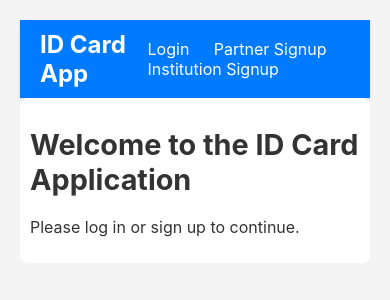
After one commit to kanikarapu5/akr, a Django app: page / in a window 390 px wide. The commit adds this page. Shown: the top 300 px of the page. Run offline with Django 5.2, Linux system fonts and the light colour scheme.

Commit message:
feat: Implement core features for ID card application
This commit introduces several new features and enhancements to the ID card application, fulfilling the initial project requirements.

- **Partner Referral Link:** Partners can now see their unique referral link on their dashboard and easily copy it to their clipboard.
- **Admin Password Reset:** Administrators can now reset passwords for users from the user management panel.
- **XLSX Data Export:** In addition to CSV, administrators and partners can now download student data in XLSX format.
- **Enhanced UI/UX:**
  - A new navigation bar has been added for easier navigation throughout the application.
  - A home page has been created to serve as a landing page.
  - The student form now has improved mobile responsiveness and conditionally displays the "Other Class" field.
  - Added user-friendly messages for actions like password resets.
- **Bug Fixes:**
  - Fixed an ImportError related to `save_virtual_workbook` in the `openpyxl` library by updating to the recommended method for saving workbooks to a memory buffer.

```diff
--- a/id_card_project/core/static/css/style.css
+++ b/id_card_project/core/static/css/style.css
@@ -53,6 +53,10 @@ tr:nth-child(even) {
 
 form {
     margin-top: 20px;
+}
+
+form p {
+    margin-bottom: 15px;
 }
 
 input[type=text], input[type=email], input[type=password], select {
@@ -115,6 +119,80 @@ button:hover, a.button:hover {
     td:nth-of-type(6):before { content: "Mobile"; }
     td:nth-of-type(7):before { content: "Photo"; }
     td:nth-of-type(8):before { content: "Actions"; }
+
+    .container {
+        padding: 10px;
+        box-shadow: none;
+    }
+    input[type=text], input[type=email], input[type=password], select, button, a.button {
+        width: 100%;
+        box-sizing: border-box;
+        padding: 15px;
+    }
+    h1 { font-size: 1.8em; }
+    h2 { font-size: 1.5em; }
+}
+
+/* Navigation styles */
+header {
+    background-color: #007bff;
+    padding: 10px 20px;
+    color: white;
+    box-shadow: 0 2px 4px rgba(0,0,0,0.1);
+}
+
+nav .nav-container {
+    display: flex;
+    justify-content: space-between;
+    align-items: center;
+    max-width: 800px;
+    margin: auto;
+}
+
+.brand {
+    font-size: 1.5em;
+    font-weight: bold;
+    color: white;
+    text-decoration: none;
+}
+
+.nav-links a {
+    color: white;
+    text-decoration: none;
+    margin-left: 20px;
+}
+
+.nav-links a:hover {
+    text-decoration: underline;
+}
+
+/* Messages */
+.messages {
+    padding: 15px;
+    margin-bottom: 20px;
+    border-radius: 4px;
+    list-style: none;
+}
+.messages .success {
+    background-color: #d4edda;
+    color: #155724;
+    border: 1px solid #c3e6cb;
+}
+.messages .error {
+    background-color: #f8d7da;
+    color: #721c24;
+    border: 1px solid #f5c6cb;
+}
+
+
+/* Referral Link */
+.referral-link-container {
+    display: flex;
+    margin-bottom: 20px;
+}
+.referral-link-container input {
+    flex-grow: 1;
+    margin-right: 10px;
 }
 
 /* Camera styles */
--- a/id_card_project/core/templates/admin/user_list.html
+++ b/id_card_project/core/templates/admin/user_list.html
@@ -22,6 +22,7 @@
                 <td>{{ user.get_role_display }}</td>
                 <td class="actions">
                     <a href="{% url 'user_update' user.pk %}" class="edit">Edit</a>
+                    <a href="{% url 'admin_reset_password' user.pk %}" class="edit" style="background-color: #17a2b8;">Reset Password</a>
                     <a href="{% url 'user_delete' user.pk %}" class="delete">Delete</a>
                 </td>
             </tr>
--- a/id_card_project/core/templates/admin_dashboard.html
+++ b/id_card_project/core/templates/admin_dashboard.html
@@ -5,5 +5,7 @@
 {% block content %}
     <h1>Admin Dashboard</h1>
     <a href="{% url 'user_list' %}" class="button">Manage Users</a>
-    <a href="{% url 'export_data' %}" class="button">Download All Student Data</a>
+    <h2>Download All Student Data</h2>
+    <a href="{% url 'export_data' %}?format=csv" class="button">Download as CSV</a>
+    <a href="{% url 'export_data' %}?format=xlsx" class="button">Download as XLSX</a>
 {% endblock %}
--- a/id_card_project/core/templates/base.html
+++ b/id_card_project/core/templates/base.html
@@ -7,8 +7,41 @@
     <link rel="stylesheet" type="text/css" href="{% static 'css/style.css' %}">
 </head>
 <body>
+    <header>
+        <nav>
+            <div class="nav-container">
+                <a href="/" class="brand">ID Card App</a>
+                <div class="nav-links">
+                    {% if user.is_authenticated %}
+                        {% if user.role == 'ADMIN' %}
+                            <a href="{% url 'admin_dashboard' %}">Dashboard</a>
+                            <a href="{% url 'user_list' %}">Manage Users</a>
+                        {% elif user.role == 'PARTNER' %}
+                            <a href="{% url 'partner_dashboard' %}">Dashboard</a>
+                        {% elif user.role == 'INSTITUTION' %}
+                            <a href="{% url 'institution_dashboard' %}">Dashboard</a>
+                            <a href="{% url 'student_add' %}">Add Student</a>
+                        {% endif %}
+                        <a href="{% url 'logout' %}">Logout</a>
+                    {% else %}
+                        <a href="{% url 'login' %}">Login</a>
+                        <a href="{% url 'partner_signup' %}">Partner Signup</a>
+                        <a href="{% url 'institution_signup' %}">Institution Signup</a>
+                    {% endif %}
+                </div>
+            </div>
+        </nav>
+    </header>
     <div class="container">
+        {% if messages %}
+            <ul class="messages">
+                {% for message in messages %}
+                    <li{% if message.tags %} class="{{ message.tags }}"{% endif %}>{{ message }}</li>
+                {% endfor %}
+            </ul>
+        {% endif %}
         {% block content %}{% endblock %}
     </div>
+    {% block extra_js %}{% endblock %}
 </body>
 </html>
--- /dev/null
+++ b/id_card_project/core/templates/home.html
@@ -0,0 +1,8 @@
+{% extends 'base.html' %}
+
+{% block title %}Welcome{% endblock %}
+
+{% block content %}
+    <h1>Welcome to the ID Card Application</h1>
+    <p>Please log in or sign up to continue.</p>
+{% endblock %}
--- a/id_card_project/core/urls.py
+++ b/id_card_project/core/urls.py
@@ -3,15 +3,18 @@ from .views import (
     PartnerSignUpView, InstitutionSignUpView, referral_student_add,
     institution_dashboard, partner_dashboard, admin_dashboard, export_data,
     StudentUpdateView, StudentDeleteView, student_add_by_institution,
-    user_list, UserCreateView, UserUpdateView, UserDeleteView
+    user_list, UserCreateView, UserUpdateView, UserDeleteView, admin_reset_password,
+    home
 )
 from django.contrib.auth import views as auth_views
 
 urlpatterns = [
+    path('', home, name='home'),
     path('admin/users/', user_list, name='user_list'),
     path('admin/users/create/', UserCreateView.as_view(), name='user_create'),
     path('admin/users/<int:pk>/update/', UserUpdateView.as_view(), name='user_update'),
     path('admin/users/<int:pk>/delete/', UserDeleteView.as_view(), name='user_delete'),
+    path('admin/users/<int:pk>/reset-password/', admin_reset_password, name='admin_reset_password'),
     path('dashboard/admin/', admin_dashboard, name='admin_dashboard'),
     path('dashboard/institution/', institution_dashboard, name='institution_dashboard'),
     path('dashboard/partner/', partner_dashboard, name='partner_dashboard'),
--- a/id_card_project/core/views.py
+++ b/id_card_project/core/views.py
@@ -5,12 +5,13 @@ import io
 import csv
 import os
 from django.http import HttpResponse
+from openpyxl import Workbook
 from django.contrib.auth.decorators import login_required
 from django.contrib.auth.mixins import LoginRequiredMixin, UserPassesTestMixin
 from django.core.files.base import ContentFile
 from django.shortcuts import render, redirect, get_object_or_404
 from django.views.generic import CreateView, UpdateView, DeleteView
-from django.urls import reverse_lazy
+from django.urls import reverse_lazy, reverse
 from .forms import PartnerSignUpForm, InstitutionSignUpForm, StudentForm
 from .models import User, Partner, Institution, Student
 
@@ -127,7 +128,15 @@ def partner_dashboard(request):
         return redirect('login')
 
     students = Student.objects.filter(partner=request.user.partner)
-    return render(request, 'partner_dashboard.html', {'students': students})
+
+    referral_path = reverse('referral_student_add', kwargs={'referral_code': request.user.partner.referral_code})
+    referral_link = request.build_absolute_uri(referral_path)
+
+    context = {
+        'students': students,
+        'referral_link': referral_link,
+    }
+    return render(request, 'partner_dashboard.html', context)
 
 @login_required
 def admin_dashboard(request):
@@ -137,6 +146,8 @@ def admin_dashboard(request):
 
 @login_required
 def export_data(request):
+    export_format = request.GET.get('format', 'csv') # default to csv
+
     students = []
     if request.user.role == 'ADMIN':
         students = Student.objects.all()
@@ -160,26 +171,56 @@ def export_data(request):
     buffer = io.BytesIO()
     with zipfile.ZipFile(buffer, 'w') as zip_file:
         for class_name, students_in_class in students_by_class.items():
-            # Create CSV file in memory
-            csv_buffer = io.StringIO()
-            csv_writer = csv.writer(csv_buffer)
-            csv_writer.writerow(['Unique ID', 'Student Name', "Father's Name", 'Class', 'Village', 'Mobile Number'])
 
-            for student in students_in_class:
-                s_class = student.class_name
-                if s_class == 'Other':
-                    s_class = student.other_class
-                csv_writer.writerow([student.unique_id, student.student_name, student.father_name, s_class, student.village, student.mobile_number])
+            if export_format == 'xlsx':
+                # Create XLSX file in memory
+                workbook = Workbook()
+                worksheet = workbook.active
+                worksheet.title = "Students"
+                header = ['Unique ID', 'Student Name', "Father's Name", 'Class', 'Village', 'Mobile Number']
+                worksheet.append(header)
 
-                # Add photo to zip
-                if student.photo:
-                    photo_path = student.photo.path
-                    _, extension = os.path.splitext(student.photo.name)
-                    photo_filename = f"{student.unique_id}{extension}"
-                    zip_file.write(photo_path, f'{class_name}/Photos/{photo_filename}')
+                for student in students_in_class:
+                    s_class = student.class_name
+                    if s_class == 'Other':
+                        s_class = student.other_class
+                    worksheet.append([student.unique_id, student.student_name, student.father_name, s_class, student.village, student.mobile_number])
 
-            # Add CSV to zip
-            zip_file.writestr(f'{class_name}/student_data.csv', csv_buffer.getvalue())
+                    # Add photo to zip
+                    if student.photo:
+                        photo_path = student.photo.path
+                        _, extension = os.path.splitext(student.photo.name)
+                        photo_filename = f"{student.unique_id}{extension}"
+                        zip_file.write(photo_path, f'{class_name}/Photos/{photo_filename}')
+
+                # Save workbook to a buffer and add to zip
+                excel_buffer = io.BytesIO()
+                workbook.save(excel_buffer)
+                excel_buffer.seek(0)
+                zip_file.writestr(f'{class_name}/student_data.xlsx', excel_buffer.getvalue())
+
+            else: # Default to CSV
+                # Create CSV file in memory
+                csv_buffer = io.StringIO()
+                csv_writer = csv.writer(csv_buffer)
+                csv_writer.writerow(['Unique ID', 'Student Name', "Father's Name", 'Class', 'Village', 'Mobile Number'])
+
+                for student in students_in_class:
+                    s_class = student.class_name
+                    if s_class == 'Other':
+                        s_class = student.other_class
+                    csv_writer.writerow([student.unique_id, student.student_name, student.father_name, s_class, student.village, student.mobile_number])
+
+                    # Add photo to zip
+                    if student.photo:
+                        photo_path = student.photo.path
+                        _, extension = os.path.splitext(student.photo.name)
+                        photo_filename = f"{student.unique_id}{extension}"
+                        zip_file.write(photo_path, f'{class_name}/Photos/{photo_filename}')
+
+                # Add CSV to zip
+                zip_file.writestr(f'{class_name}/student_data.csv', csv_buffer.getvalue())
+
 
     buffer.seek(0)
     response = HttpResponse(buffer, content_type='application/zip')
@@ -188,6 +229,34 @@ def export_data(request):
 
 
 from django.contrib.auth.decorators import user_passes_test
+from django.contrib import messages
+from .forms import PasswordResetForm
+from django.shortcuts import render
+
+def home(request):
+    if request.user.is_authenticated:
+        if request.user.role == 'ADMIN':
+            return redirect('admin_dashboard')
+        elif request.user.role == 'PARTNER':
+            return redirect('partner_dashboard')
+        elif request.user.role == 'INSTITUTION':
+            return redirect('institution_dashboard')
+    return render(request, 'home.html')
+
+@login_required
+@user_passes_test(lambda u: u.is_superuser)
+def admin_reset_password(request, pk):
+    user_to_reset = get_object_or_404(User, pk=pk)
+    if request.method == 'POST':
+        form = PasswordResetForm(request.POST)
+        if form.is_valid():
+            user_to_reset.set_password(form.cleaned_data['new_password'])
+            user_to_reset.save()
+            messages.success(request, f"Password for {user_to_reset.username} has been reset successfully.")
+            return redirect('user_list')
+    else:
+        form = PasswordResetForm()
+    return render(request, 'admin/password_reset_form.html', {'form': form, 'user_to_reset': user_to_reset})
 
 def admin_required(view_func):
     return user_passes_test(lambda u: u.is_superuser)(view_func)
--- a/id_card_project/id_card_project/urls.py
+++ b/id_card_project/id_card_project/urls.py
@@ -22,5 +22,5 @@ from django.conf.urls.static import static
 
 urlpatterns = [
     path("admin/", admin.site.urls),
-    path('accounts/', include('core.urls')),
+    path('', include('core.urls')),
 ] + static(settings.MEDIA_URL, document_root=settings.MEDIA_ROOT)
--- a/requirements.txt
+++ b/requirements.txt
@@ -6,3 +6,4 @@ playwright==1.54.0
 pyee==13.0.0
 sqlparse==0.5.3
 typing_extensions==4.14.1
+openpyxl==3.1.2
```
Also changed, not shown: id_card_project/core/forms.py (+14 -0 lines), id_card_project/core/templates/admin/password_reset_form.html (added, +13 -0 lines), id_card_project/core/templates/partner_dashboard.html (+32 -1 lines), id_card_project/core/templates/student_form.html (+17 -0 lines).
